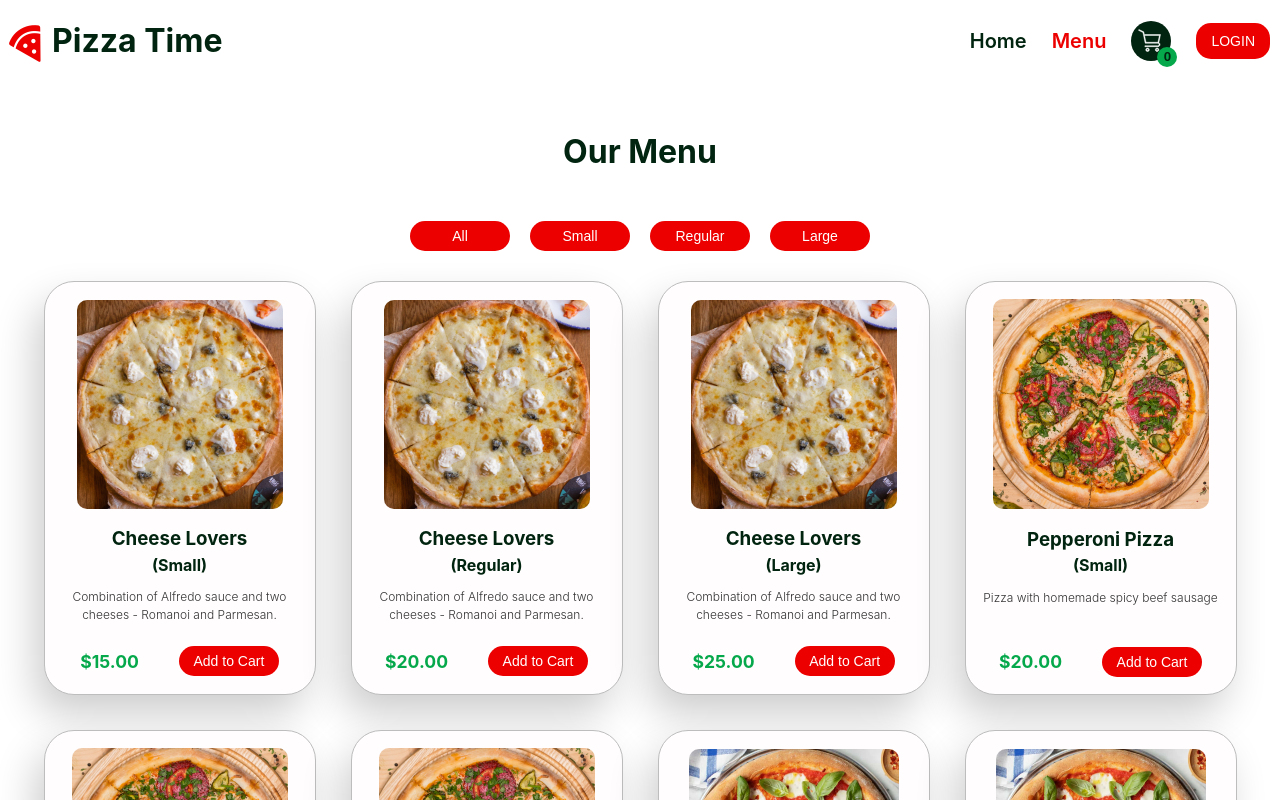
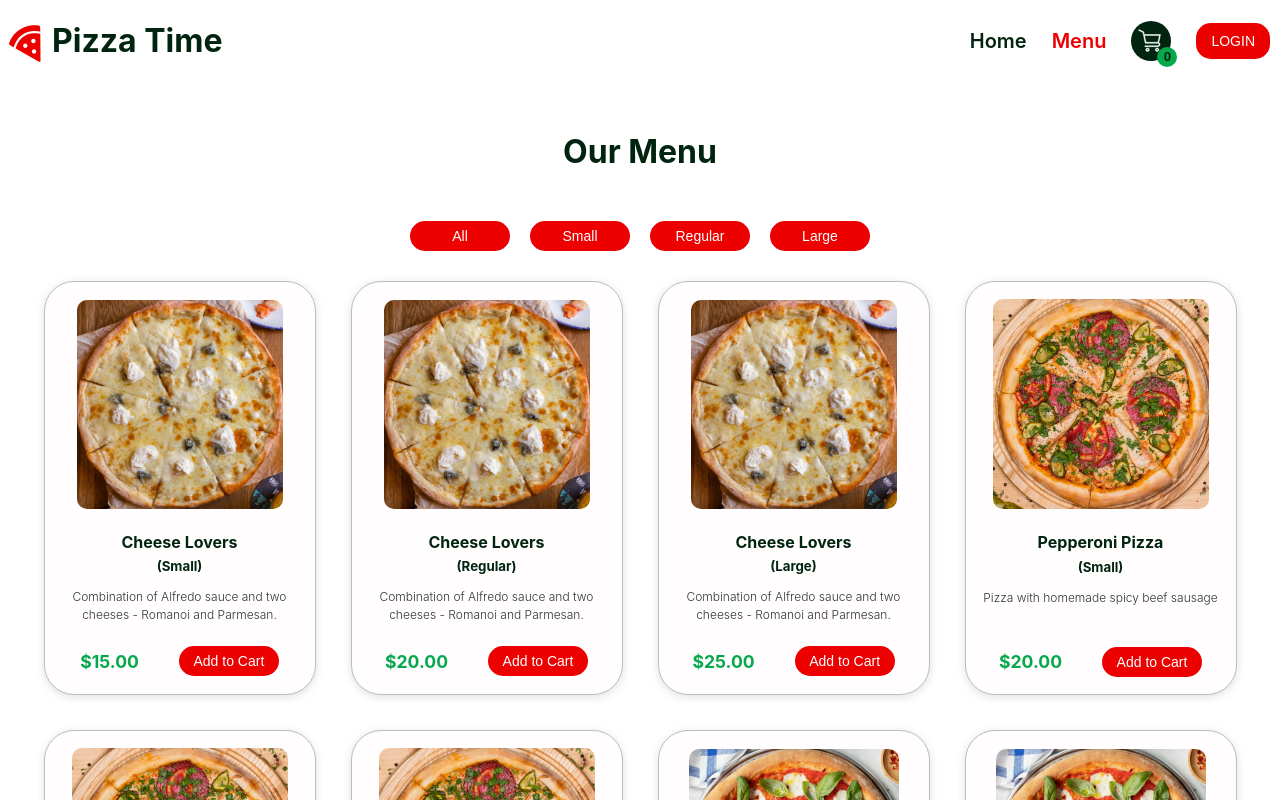
Before and after one commit to talhacelebioglu/react-pizza-app, a React (Create React App) app: page /menu in a window 1280 px wide. Shown: the top 800 px of the page. Built offline with nearby package versions, Linux system fonts and the light colour scheme.

Commit message:
edit menu

```diff
--- a/src/pages/Menu/Menu.css
+++ b/src/pages/Menu/Menu.css
@@ -27,7 +27,7 @@
   gap: 10px;
   background: #fffdfd;
   border: 1px solid #bdbdbd;
-  box-shadow: -10px 20px 40px -1px rgba(0, 0, 0, 0.2);
+  box-shadow: rgba(99, 99, 99, 0.2) 0px 2px 8px 0px;
   border-radius: 30px;
   width: 250px;
   height: 380px;
--- a/src/pages/Menu/Menu.jsx
+++ b/src/pages/Menu/Menu.jsx
@@ -41,8 +41,8 @@ export default function Menu({ menuData, filterSize }) {
               alt={item.title}
             ></img>
             <div className="card-body-menu">
-              <h3>{item.title}</h3>
-              <h4>({item.size})</h4>
+              <h4>{item.title}</h4>
+              <h5>({item.size})</h5>
               <p>{item.desc}</p>
             </div>
             <div className="card-footer-menu">
```
